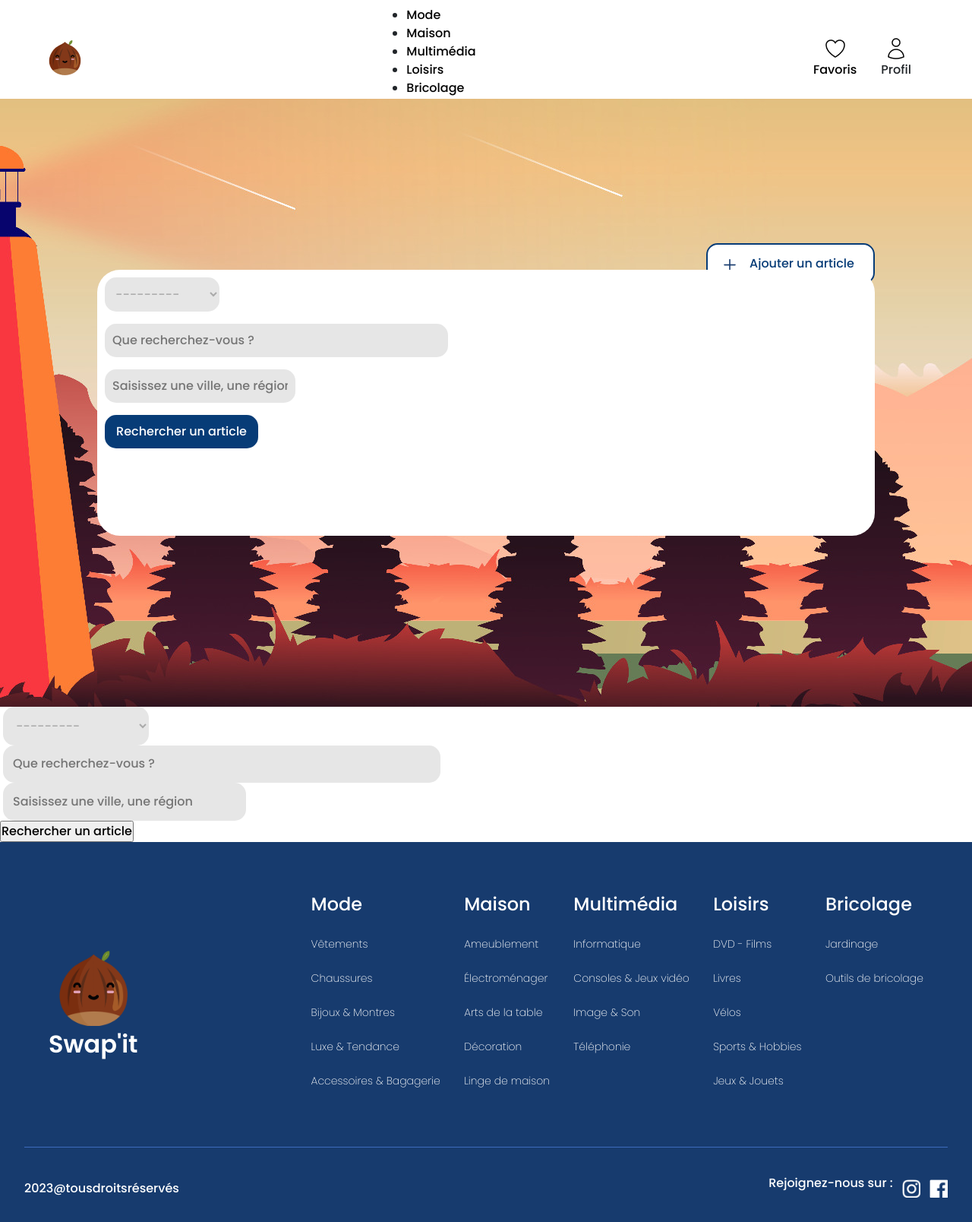
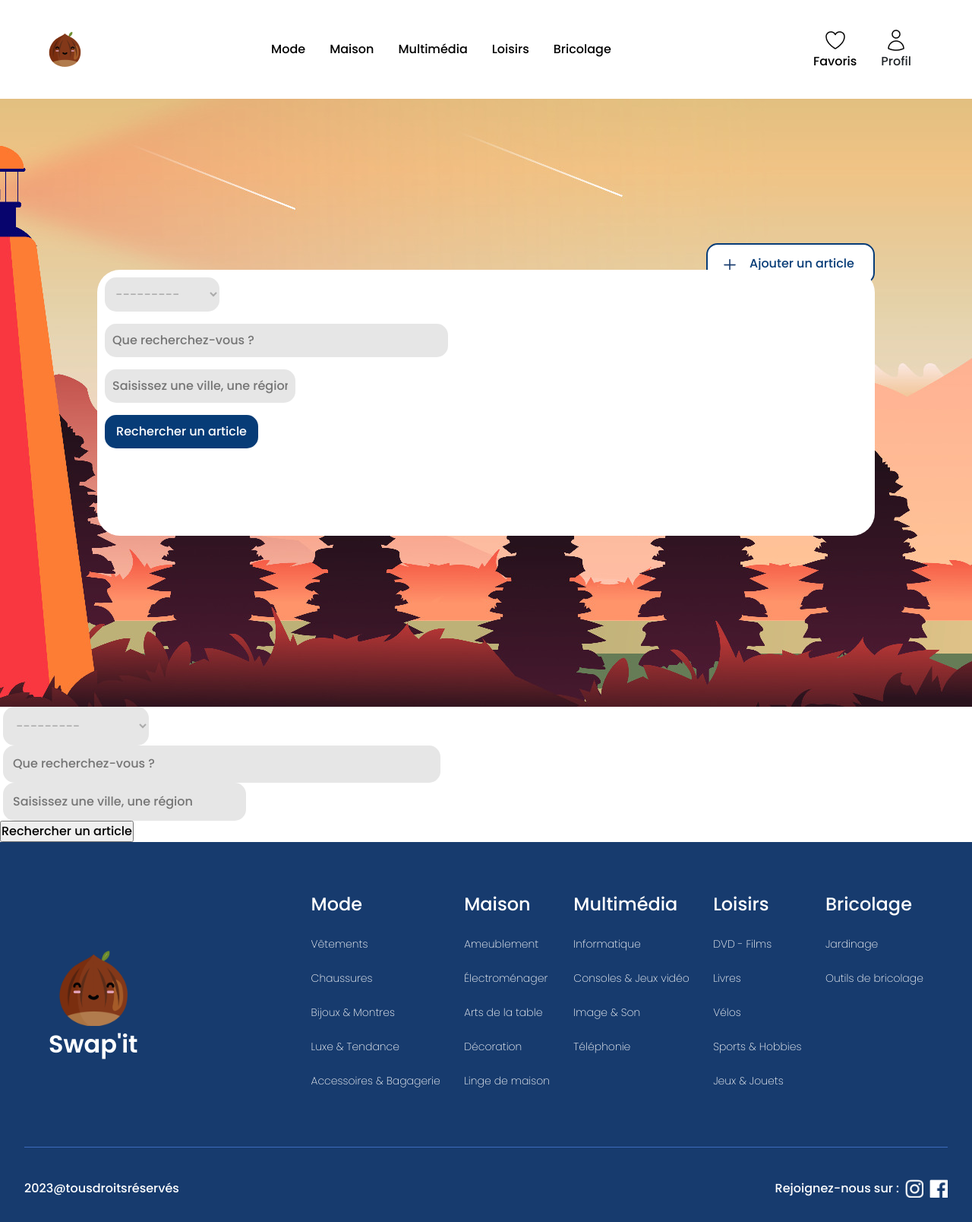
Before and after one commit to JaxV9/workshop, a Django app: page / in a window 1280 px wide. Shown: the whole page at 76% size. Run offline with Django 3.2, Linux system fonts and the light colour scheme; data comes from the database, SQL or seed files in the repository; some web fonts are replaced.

Commit message:
fix : header and footer bug position

```diff
--- a/auctions/static/auctions/styles.css
+++ b/auctions/static/auctions/styles.css
@@ -193,11 +193,16 @@ footer {
     align-items: flex-end;
 }
 
+.footer-bottom-right {
+    display: flex;
+    justify-content: center;
+    align-items: center;
+}
+
 .footer-bottom-right img {
     margin-left: 0.5rem;
     width: 24px;
     height: 24px;
-    margin-top: 5%;
 }
 
 .main .addexchange {
--- a/auctions/templates/auctions/layout.html
+++ b/auctions/templates/auctions/layout.html
@@ -14,12 +14,13 @@
 <body>
     <header>
         <nav class="nav">
-            <div class="leftpart"><a href="#"><img src='../../static/auctions/images/logo.png' alt="Logo_swap'it"></a></div>
-            {% if user.is_authenticated %}
+            <div class="leftpart"><a href="#"><img src='../../static/auctions/images/logo.png' alt="Logo_swap'it"></a>
+            </div>
+            <!-- {% if user.is_authenticated %}
              <p>Hello {{ request.user }}</p>
-            {% endif %}
+            {% endif %} -->
             <div class="middlepart">
-                <ul>
+                <ul class="nav-list">
                     <li><a href="/products?category=13">Mode</a></li>
                     <li><a href="/products?category=14">Maison</a></li>
                     <li><a href="/products?category=15">Multimédia</a></li>
```
